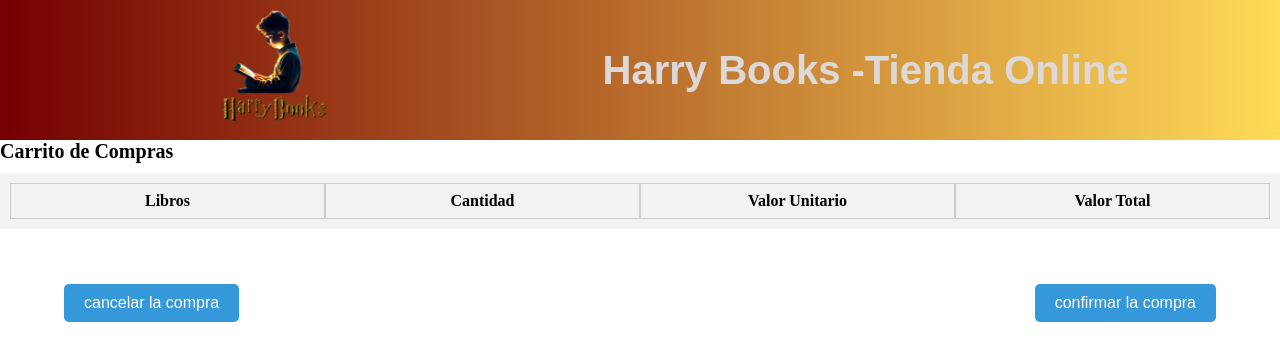
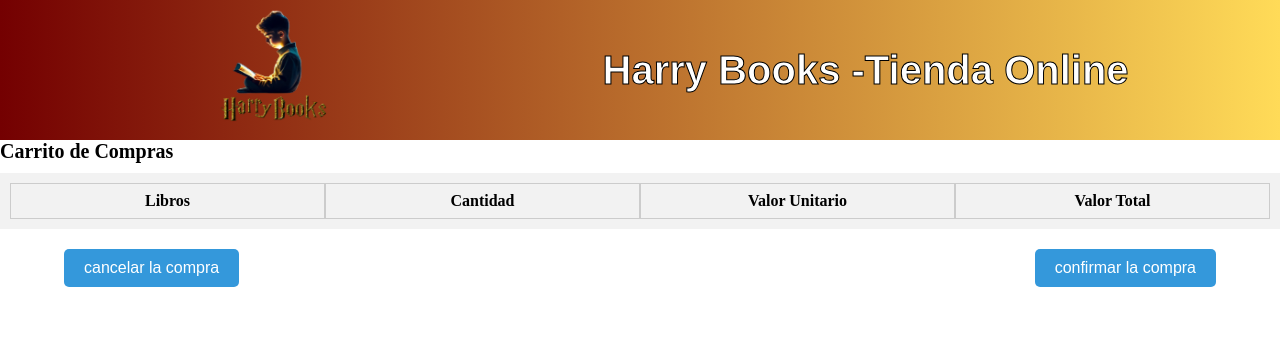
Before and after one commit to santi142004/front-end-libreria, a React (Vite) app: page /carrito in a window 1280 px wide. Shown: the top 360 px of the page. Built offline with nearby package versions, Linux system fonts and the light colour scheme; a web font is replaced by a local one.

Commit message:
cambios de diseño

```diff
--- a/src/components/Header/Header.css
+++ b/src/components/Header/Header.css
@@ -12,7 +12,8 @@ header{
 }
 h1{
     text-align: center;
-    color: #ddd9d9;
+    color: #ffffff;
+    -webkit-text-stroke: 1px black;
     font-size: 40px;
     font-family: 'Harry Potter', sans-serif;
 }
--- a/src/components/Main/Main.css
+++ b/src/components/Main/Main.css
@@ -19,14 +19,16 @@
 .principal1 {
   background: #f0f0f0;
 }
-
+.h31{
+  -webkit-text-stroke: 0.5px black;
+}
 .principal {
   display: flex;
   justify-content: space-around;
   align-items: center;
-  background: linear-gradient(90deg, #740001, #ffdb58);
   border-top: 1px solid #fff;
   padding-bottom: 40px;
+  padding-top: 40px;
   text-align: center;
 }
 
@@ -49,8 +51,8 @@ ul {
 }
 
 li {
-  width: 30%; /* Ancho de cada libro en la lista */
-  background: #2d2d2d; /* Color de fondo de cada libro */
+  width: 30%;
+  background: #2d2d2d;
   padding: 10px;
   margin: 10px 0;
   box-shadow: 0px 0px 5px rgba(0, 0, 0, 0.3);
@@ -79,9 +81,7 @@ p {
 }
 
 .btn-car{
-  display: inline-block;
     padding: 10px 20px;
-    margin-top: 3%;
     font-size: 16px;
     background-color: #3498db;
     color: #fff;
--- a/src/components/Main/Main.jsx
+++ b/src/components/Main/Main.jsx
@@ -44,7 +44,7 @@ export const Main = () => {
   return (
     <main className="principal1">
       <div className="principal">
-        <h3>Libros Disponibles</h3>
+        <h3 className='h31'>Libros Disponibles</h3>
         <Link
           to="/carrito"
           state={{ carrito }}
```
